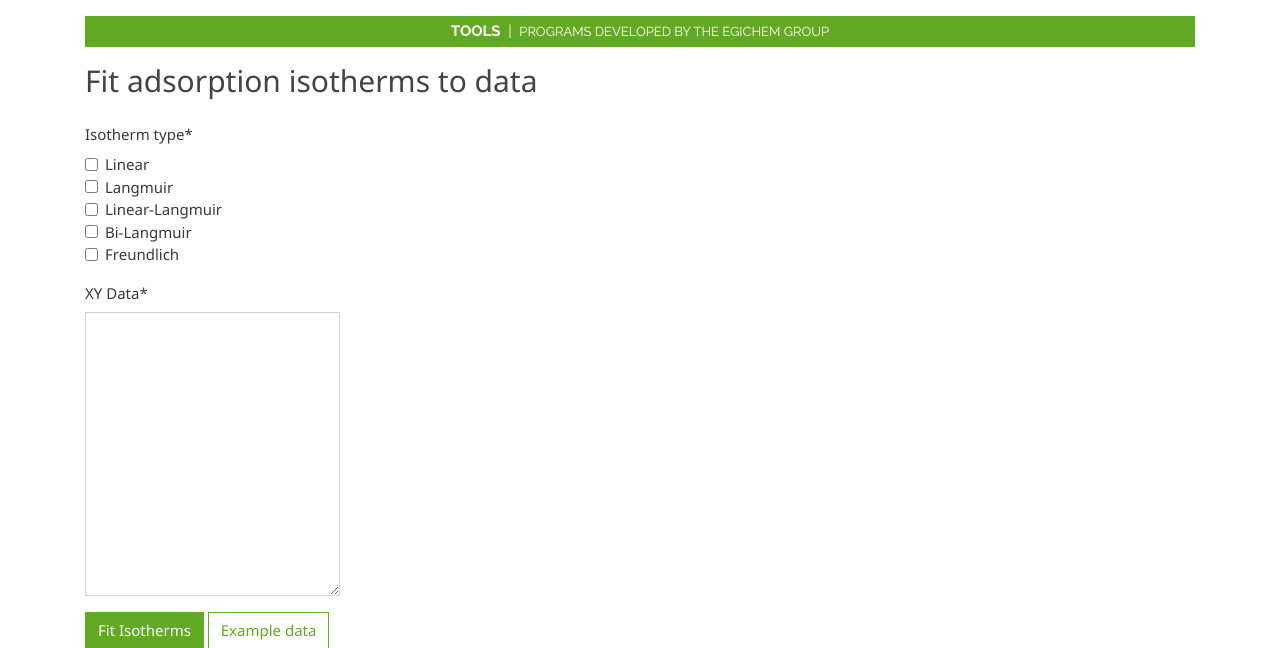
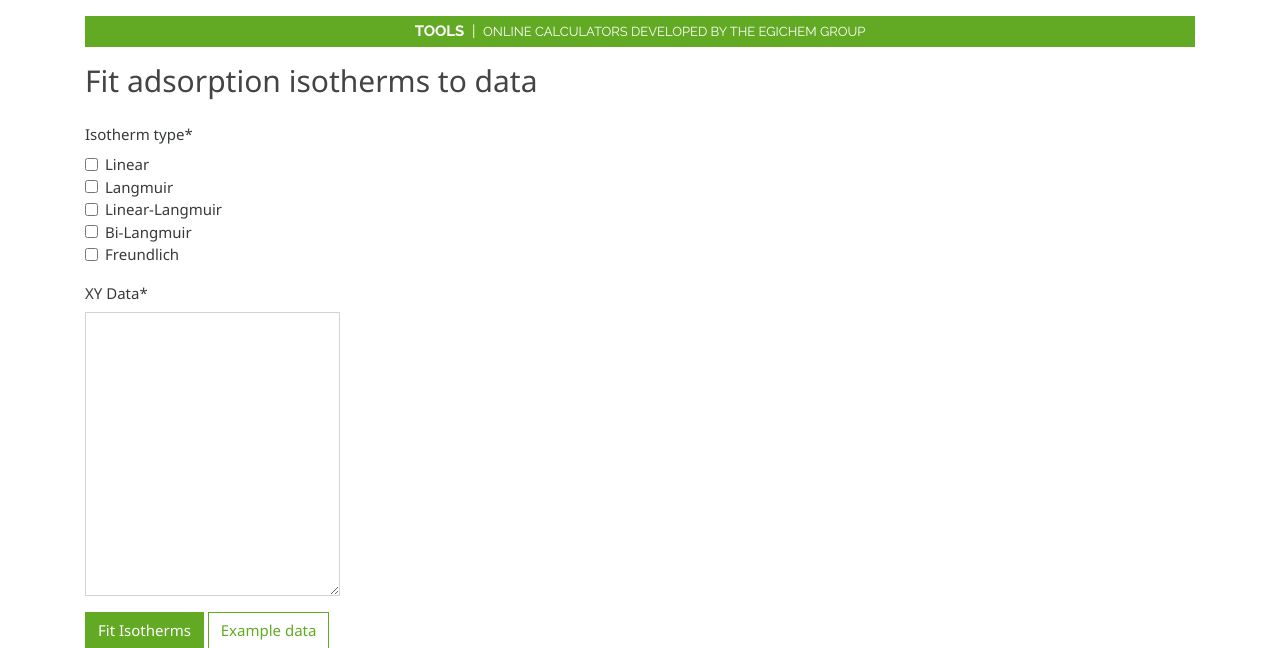
Before and after one commit to jAniceto/egichem, a Django app: page /tools/calculators/isotherms/ in a window 1280 px wide. Shown: the part 142-790 px from the top of the page. Run offline with Django 3.2, Linux system fonts and the light colour scheme; some libraries are stand-ins or nearby versions.

Commit message:
Added calculators homepage

```diff
--- a/calculators/urls.py
+++ b/calculators/urls.py
@@ -3,7 +3,7 @@ from . import views
 
 
 urlpatterns = [
-    # path('', views.calculators, name='calculators'),
+    path('', views.calculators_home, name='calculators_home'),
     path('carbon-dioxide/', views.carbon_dioxide, name='carbon_dioxide'),
     path('isotherms/', views.isotherms, name='isotherms'),
 ]
--- a/calculators/views.py
+++ b/calculators/views.py
@@ -5,6 +5,15 @@ from .forms import CarbonDioxideForm, IsothermForm
 from properties import CO2, CO2_EtOH, EtOH
 from properties import isotherms as isoT
 import numpy as np
+
+
+def calculators_home(request):
+    """Online calculators homepage"""
+    context = {
+		'page_title': 'Tools',
+        'page_subtitle': 'Online calculators developed by the EgiChem Group',
+	}
+    return render(request, 'calculators/calculators_home.html', context)
 
 
 def carbon_dioxide(request):
@@ -43,7 +52,7 @@ def carbon_dioxide(request):
 
     context = {
 		'page_title': 'Tools',
-        'page_subtitle': 'Programs developed by the EgiChem Group',
+        'page_subtitle': 'Online calculators developed by the EgiChem Group',
         'form': form,
         'density': density,
         'viscosity': viscosity
@@ -148,7 +157,7 @@ def isotherms(request):
 
                 context = {
                     'page_title': 'Tools',
-                    'page_subtitle': 'Programs developed by the EgiChem Group',
+                    'page_subtitle': 'Online calculators developed by the EgiChem Group',
                     'form': form,
                     'data_in': data_in,
                     'data_out': data_out,
@@ -166,7 +175,7 @@ def isotherms(request):
 
     context = {
 		'page_title': 'Tools',
-        'page_subtitle': 'Programs developed by the EgiChem Group',
+        'page_subtitle': 'Online calculators developed by the EgiChem Group',
         'form': form,
 	}
     return render(request, 'calculators/isotherms.html', context)
```
Also changed, not shown: calculators/templates/calculators/_includes/calculators.html (added, +25 -0 lines), calculators/templates/calculators/calculators_home.html (added, +7 -0 lines), website/templates/website/tools.html (+1 -15 lines).
